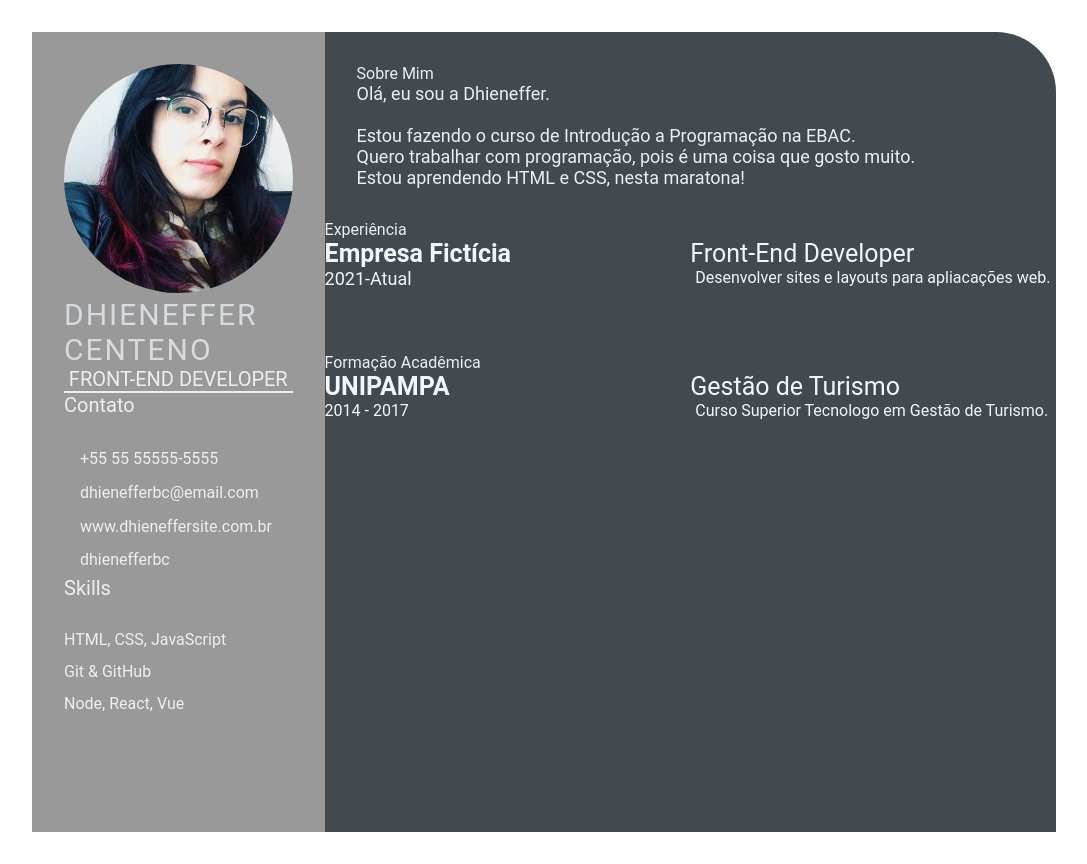
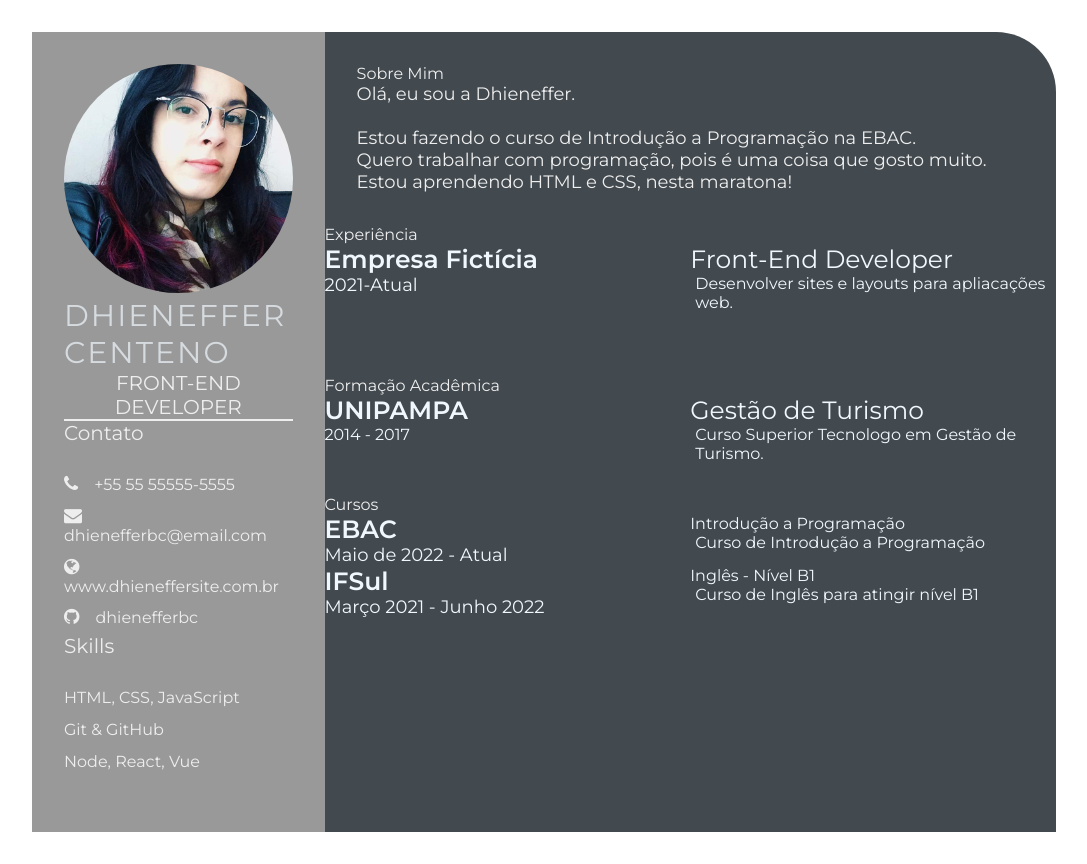
Before and after one commit to dhienefferbc/dhienefferbc.github.io, a plain HTML site: page index.html in a window 1280 px wide. Shown: the whole page, without its empty margins (96-1183 px from the left). Drawn offline with Linux system fonts and the light colour scheme.

Commit message:
jde-day-06 (#5)

```diff
--- a/index.html
+++ b/index.html
@@ -5,7 +5,17 @@
     <meta charset="UTF-8">
     <meta http-equiv="X-UA-Compatible" content="IE=edge">
     <meta name="viewport" content="width=device-width, initial-scale=1.0">
-
+    <link rel="preconnect" href="https://fonts.googleapis.com">
+    <link rel="preconnect" href="https://fonts.gstatic.com" crossorigin>
+    <link
+        href="https://fonts.googleapis.com/css2?family=Montserrat:ital,wght@0,100;0,300;0,400;0,500;0,600;1,300;1,400;1,500;1,600&display=swap"
+        rel="stylesheet">
+    <link rel="preconnect" href="https://fonts.googleapis.com">
+    <link rel="preconnect" href="https://fonts.gstatic.com" crossorigin>
+    <link
+        href="https://fonts.googleapis.com/css2?family=Roboto:ital,wght@0,100;0,300;0,400;0,700;1,100;1,300;1,400;1,700&display=swap"
+        rel="stylesheet">
+    <link rel="stylesheet" href="https://cdnjs.cloudflare.com/ajax/libs/font-awesome/4.7.0/css/font-awesome.min.css">
     <link rel="stylesheet" href="style.css">
     <title>Currículo Dhieneffer</title>
 </head>
@@ -84,6 +94,29 @@
                     </div>
                 </div>
             </section>
+            <section class="awards-gap">
+                <div class="right-title">Cursos</div>
+                <div class="awards-contents">
+                    <div class="awards-left">
+                        <p class="awards-company-name">EBAC</p>
+                        <p class="awards-time-period">Maio de 2022 - Atual</p>
+                    </div>
+                    <div class="awards-right">
+                        <p class="awards-subject">Introdução a Programação</p>
+                        <p class="awards-desc">Curso de Introdução a Programação</p>
+                    </div>
+                    <div class="awards-left">
+                        <p class="awards-company-name">IFSul</p>
+                        <p class="awards-time-period">Março 2021 - Junho 2022</p>
+                    </div>
+                    <div class="awards-right">
+                        <p class="awards-subject">Inglês - Nível B1</p>
+                        <p class="awards-desc">Curso de Inglês para atingir nível B1</p>
+                    </div>
+
+                </div>
+            </section>
+        </section>
     </main>
 </body>
 
--- a/style.css
+++ b/style.css
@@ -3,7 +3,7 @@
     padding: 0;
     box-sizing: border-box;
     list-style: none;
-    font-family: 'Roboto', sans-serif;
+    font-family: 'Montserrat', sans-serif, 'Roboto', sans-serif;
 }
 
 .resume-contents {
```
